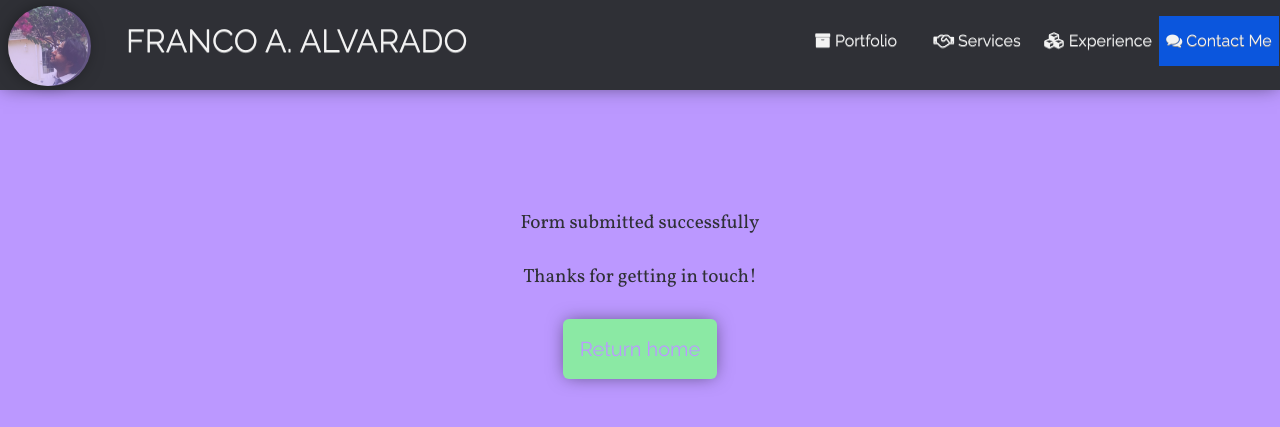
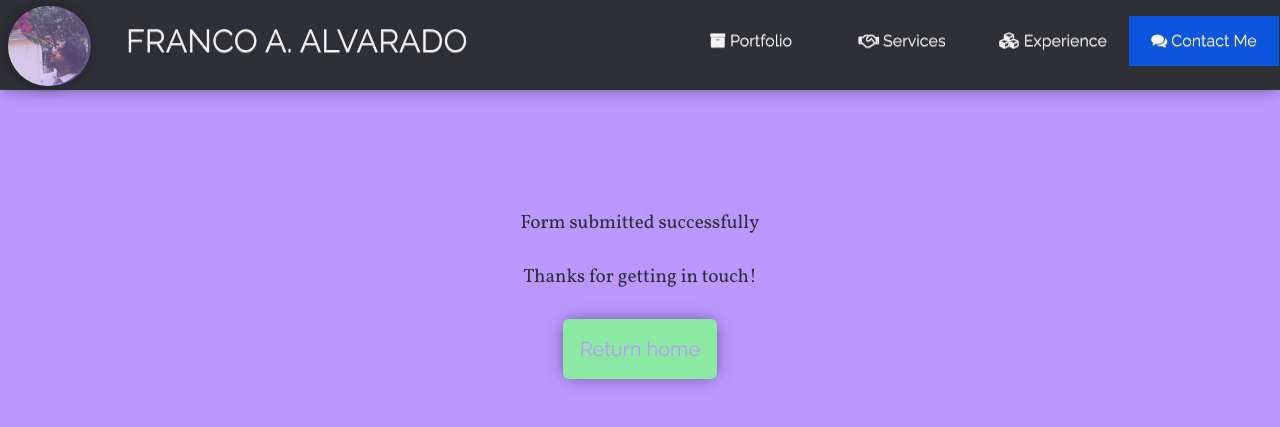
Before and after one commit to francopub/francopub.github.io, a Jekyll site: the page built from thanks/index.html, in a window 1280 px wide and 900 px high. Shown: the top 427 px of the window. Built offline with Jekyll 4.4.1, drawn with Linux system fonts in a browser that asks for light colours; some web fonts are replaced.

Commit message:
removing border
tear down that wall

```diff
--- a/_sass/_base.scss
+++ b/_sass/_base.scss
@@ -30,7 +30,6 @@
 	h1, h1#aboutme {
 		margin-bottom: 0.5em;
 		padding-bottom: 0;
-		border-bottom: $bordercolor $standard-border;
 		text-shadow: $shadow;
 		font-size: 2.5em;
 		text-align: center;
--- a/_sass/_nav.scss
+++ b/_sass/_nav.scss
@@ -48,7 +48,7 @@
 				}
 			a, li#contactme, li#name {
 				display:block;
-				min-width: 120px;
+				min-width: 150px;
 				height: 50px;
 				text-align: center;
 				line-height: 50px;
```
Also changed, not shown: 2 other files.
